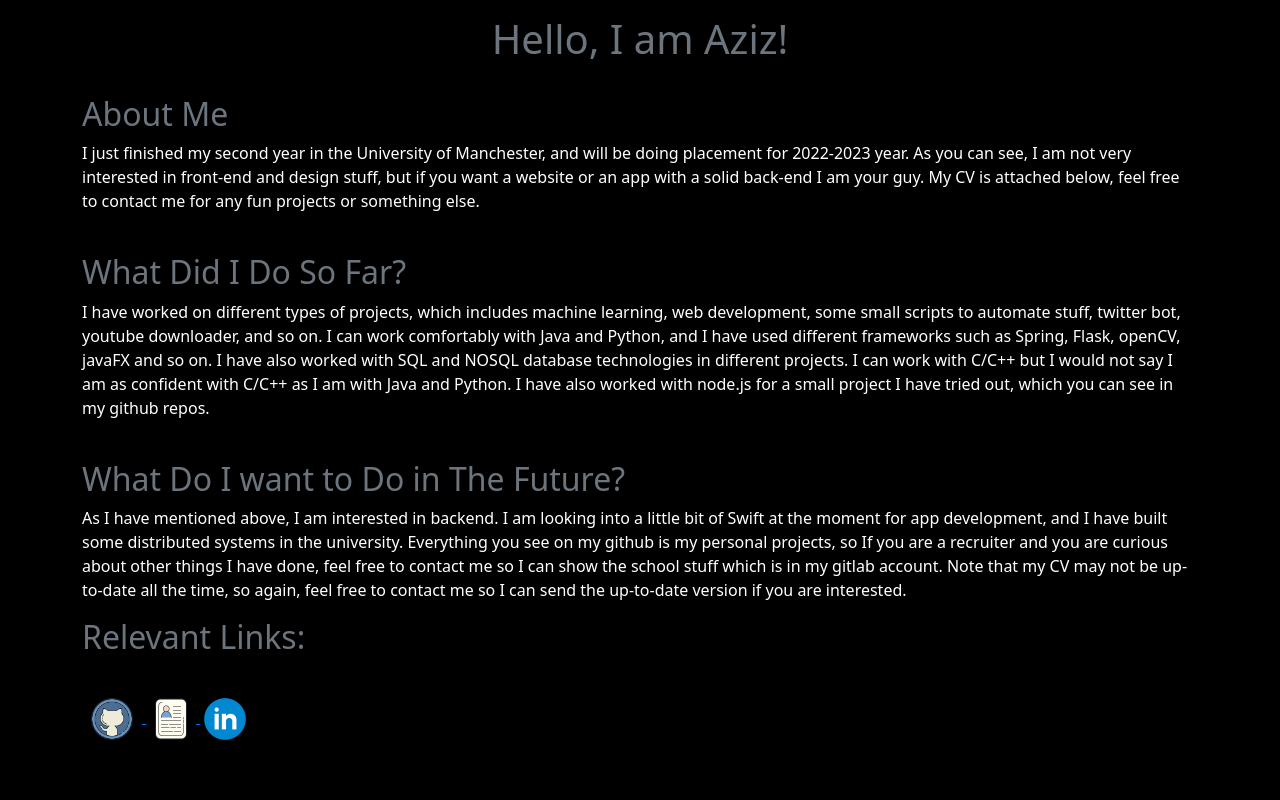
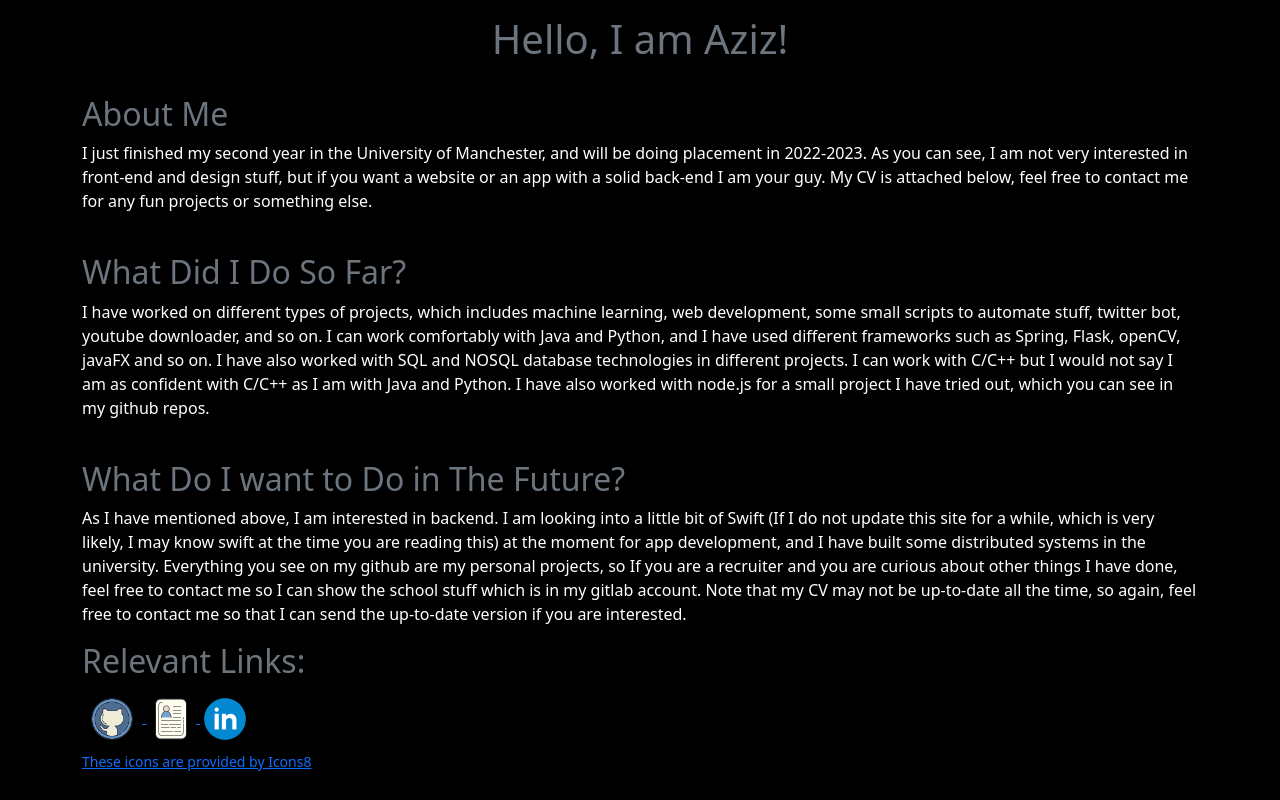
Before and after one commit to aziz-serin/aziz-serin.github.io, a plain HTML site: page index.html in a window 1280 px wide. Drawn offline with nearby package versions, Linux system fonts and the light colour scheme.

Commit message:
Update some things I forgot

```diff
--- a/index.html
+++ b/index.html
@@ -3,7 +3,7 @@
 <head>
     <meta charset="utf-8">
     <meta name="viewport" content="width=device-width, initial-scale=1">
-    <title>Bootstrap demo</title>
+    <title>Aziz Serin</title>
     <link href="https://cdn.jsdelivr.net/npm/bootstrap@5.2.0-beta1/dist/css/bootstrap.min.css" rel="stylesheet" integrity="sha384-0evHe/X+R7YkIZDRvuzKMRqM+OrBnVFBL6DOitfPri4tjfHxaWutUpFmBp4vmVor" crossorigin="anonymous">
     <style>
         body{
@@ -25,7 +25,7 @@
     <h2 class="text-secondary">About Me</h2>
 
     <p class="text-white">
-        I just finished my second year in the University of Manchester, and will be doing placement for 2022-2023 year.
+        I just finished my second year in the University of Manchester, and will be doing placement in 2022-2023.
         As you can see, I am not very interested in front-end and design stuff, but if you want a website or an app with a solid back-end
         I am your guy. My CV is attached below, feel free to contact me for any fun projects or something else.
     </p>
@@ -41,14 +41,14 @@
     <br>
     <h2 class="text-secondary">What Do I want to Do in The Future?</h2>
     <p class="text-white">
-        As I have mentioned above, I am interested in backend. I am looking into a little bit of Swift at the moment for app development, and I have built some distributed systems
-        in the university. Everything you see on my github is my personal projects, so If you are a recruiter and you are curious about other things I have done, feel free to contact me
-        so I can show the school stuff which is in my gitlab account. Note that my CV may not be up-to-date all the time, so again, feel free to contact me so I can send the up-to-date version
+        As I have mentioned above, I am interested in backend. I am looking into a little bit of Swift (If I do not update this site for a while, which is very likely, I may know swift at the time you are reading this)
+        at the moment for app development, and I have built some distributed systems
+        in the university. Everything you see on my github are my personal projects, so If you are a recruiter and you are curious about other things I have done, feel free to contact me
+        so I can show the school stuff which is in my gitlab account. Note that my CV may not be up-to-date all the time, so again, feel free to contact me so that I can send the up-to-date version
         if you are interested.
     </p>
 
     <h2 class="text-secondary">Relevant Links:</h2>
-    <br>
     <a href="https://github.com/aziz-serin">
         <img src="icons/icons8-github-100.png" alt="github" width="60" height="60">
     </a>
@@ -58,6 +58,10 @@
     <a href="https://www.linkedin.com/in/aziz-serin-bb667a205/">
         <img src="icons/icons8-linkedin-circled-100.png" alt="linkedin" width="50" height="50">
     </a>
+        <br>
+    <a target="_blank" href="https://icons8.com">
+        <p><small>These icons are provided by Icons8</small></p>
+    </a>
 
 </div>
 
```
